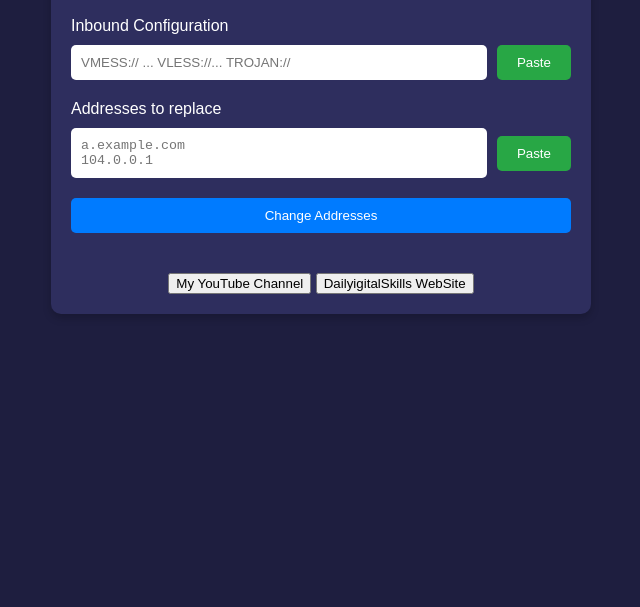
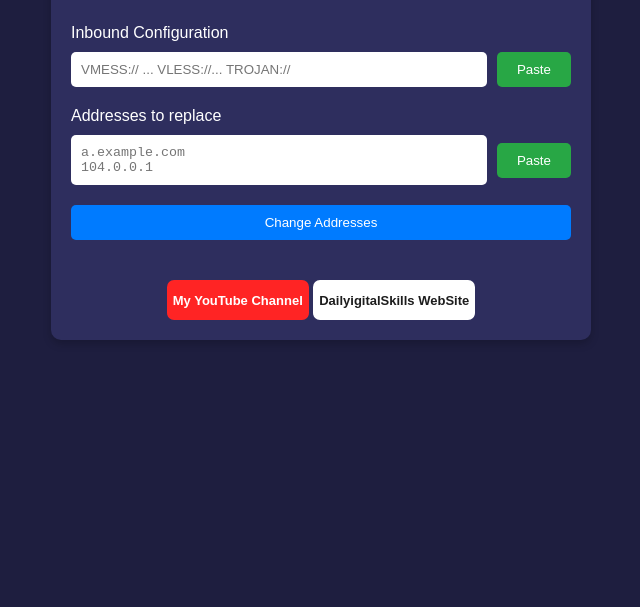
Before and after one commit to azavaxhuman/Bulk-Address-Changer, a plain HTML site: page index.html in a window 1280 px wide. Shown: the part 193-800 px from the top of the page, without its empty margins (319-959 px from the left). Drawn offline with Linux system fonts and the light colour scheme.

Commit message:
Update styles.css

```diff
--- a/styles.css
+++ b/styles.css
@@ -25,8 +25,14 @@ body {
 
 h1 {
     margin-bottom: 20px;
+    font-family: 'Trebuchet MS', 'Lucida Sans Unicode', 'Lucida Grande', 'Lucida Sans', Arial, sans-serif;
 }
-
+h2 {
+    margin-bottom: 30px;
+    font-size: larger;
+    font-weight: 500;
+    font-family: 'Trebuchet MS', 'Lucida Sans Unicode', 'Lucida Grande', 'Lucida Sans', Arial, sans-serif;
+}
 .form-group {
     margin-bottom: 20px;
 }
@@ -89,3 +95,30 @@ button:hover {
 .hidden {
     display: none;
 }
+#youtube {
+    margin-top: 20px;
+    width: auto;
+    background-color: rgb(255, 36, 36);
+    border: none;
+    border-radius: 7px;
+    color: #fff;
+    cursor: pointer;
+    transition: 0.3s;
+    font-size: small;
+    font-weight: 600;
+    height: 40px;
+}
+
+#site {
+    margin-top: 20px;
+    width: auto;
+    background-color: rgb(255, 255, 255);
+    border: none;
+    border-radius: 7px;
+    color: #1d1d1d;
+    cursor: pointer;
+    transition: 0.3s;
+    font-size: small;
+    font-weight: 600;
+    height: 40px;
+}
```
